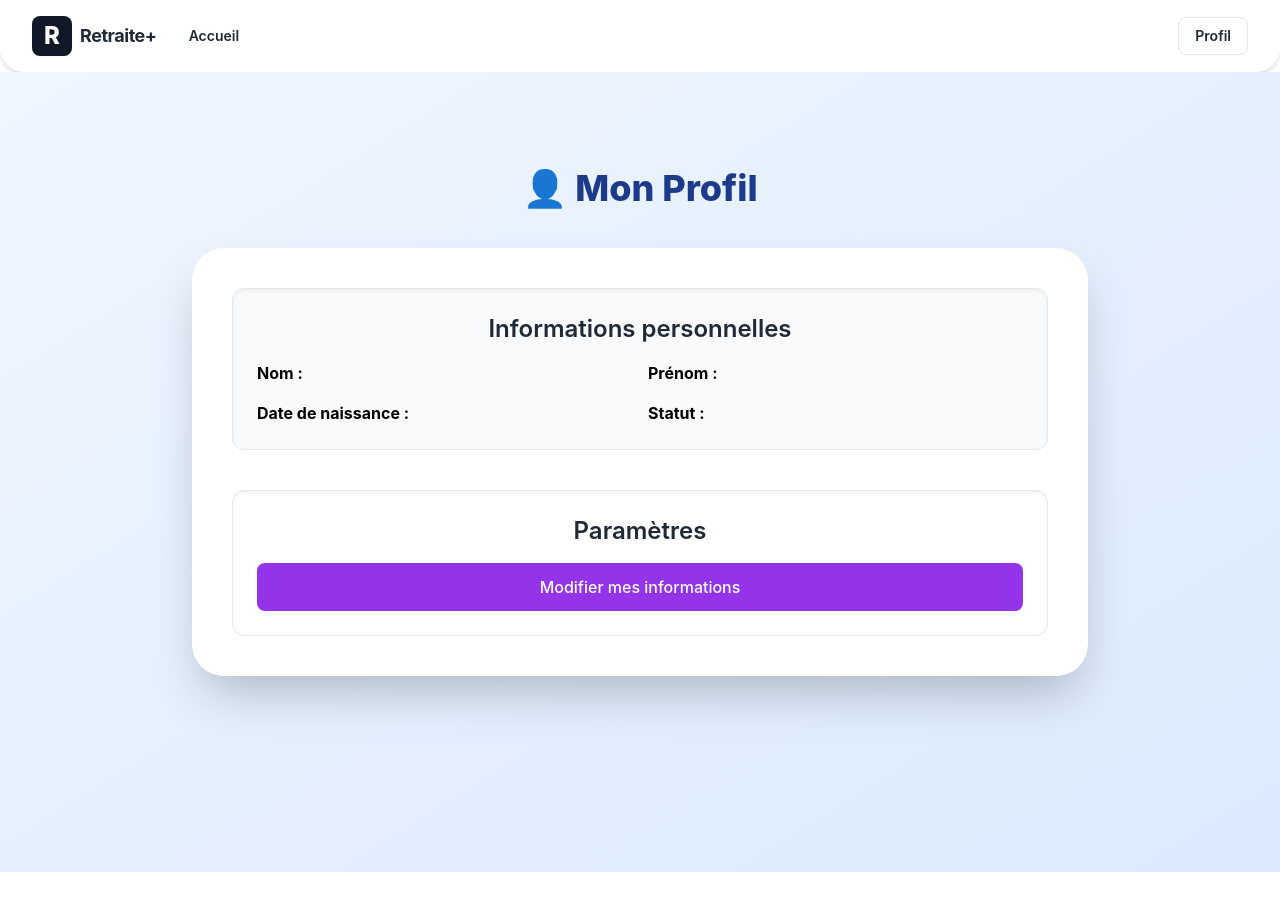
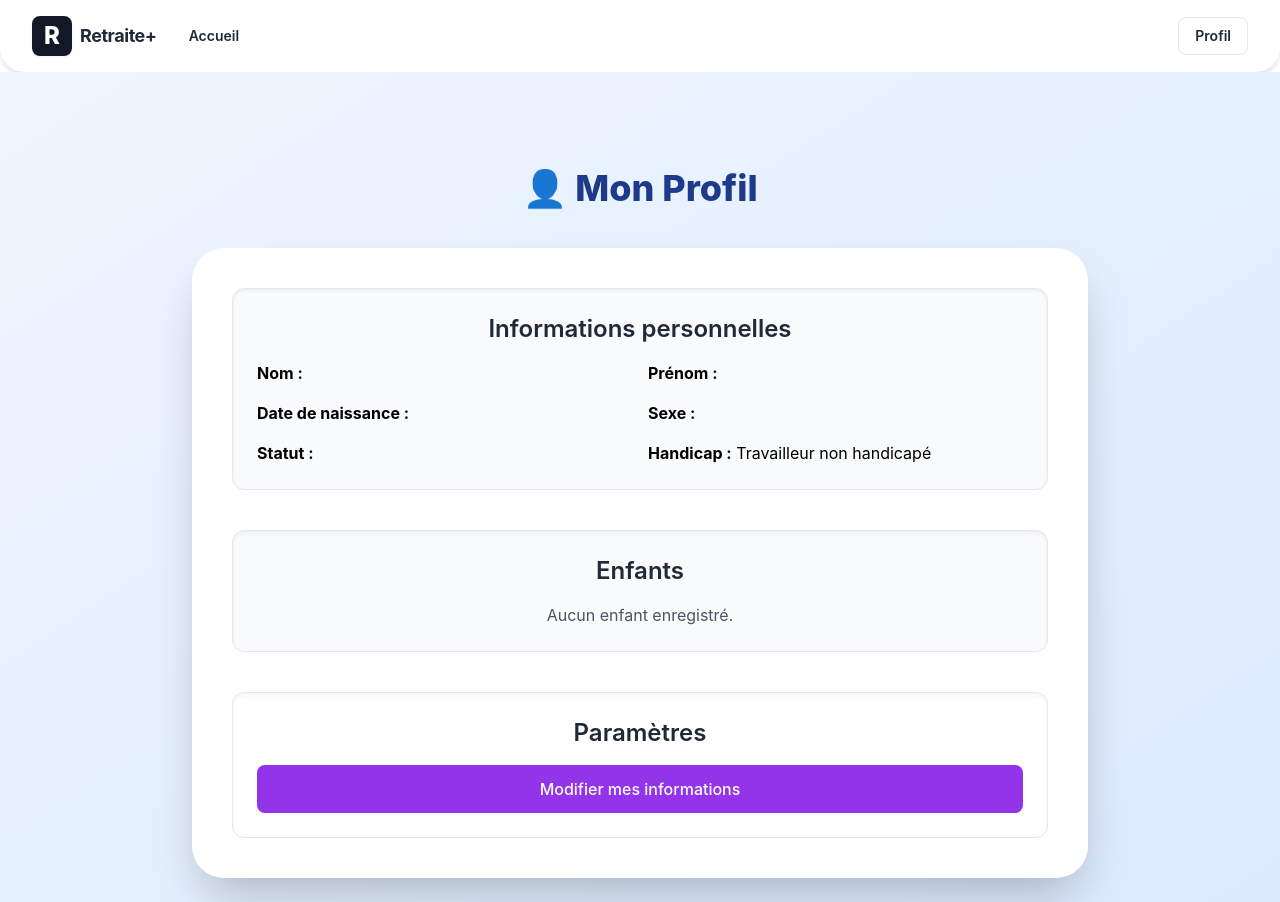
Before and after one commit to EnzoVr77/ProjetRetraite, a React (Vite) app: page /profil in a window 1280 px wide. Before the commit the page ends 872 px from the top, so only its background shows below. Built offline with nearby package versions, Linux system fonts and the light colour scheme.

Commit message:
Ajout Enfants Profil

```diff
--- a/src/components/Profil.tsx
+++ b/src/components/Profil.tsx
@@ -1,12 +1,22 @@
 import { useState, useEffect } from "react";
 import { useNavigate } from "react-router-dom";
+
+interface Enfant {
+    prenom: string;
+    nom: string;
+    dateNaissance: string;
+    adopte: boolean;
+    ageAdoption?: number;
+}
 
 interface User {
     nom?: string;
     prenom?: string;
     dateNaissance?: string;
+    sexe?: string;
+    handicape?: boolean;
+    enfants?: Enfant[];
     statut?: string;
-    handicape?: boolean;
 }
 
 export default function Profil() {
@@ -21,8 +31,10 @@ export default function Profil() {
                 nom: parsed.nom || "",
                 prenom: parsed.prenom || "",
                 dateNaissance: parsed.dateNaissance || "",
-                statut: "Retraité", // par défaut si tu veux
+                sexe: parsed.sexe || "",
                 handicape: parsed.handicape || false,
+                enfants: parsed.enfants || [],
+                statut: "Retraité",
             });
         }
     }, []);
@@ -42,12 +54,38 @@ export default function Profil() {
                         <p><strong>Nom :</strong> {user.nom}</p>
                         <p><strong>Prénom :</strong> {user.prenom}</p>
                         <p><strong>Date de naissance :</strong> {user.dateNaissance}</p>
+                        <p><strong>Sexe :</strong> {user.sexe}</p>
                         <p><strong>Statut :</strong> {user.statut}</p>
-                        {user.handicape && <p><strong>Handicap :</strong> Travailleur handicapé ✅</p>}
+                        <p>
+                            <strong>Handicap :</strong> {user.handicape ? "Travailleur handicapé" : "Travailleur non handicapé"}
+                        </p>
                     </div>
                 </section>
 
-                {/* Paramètres / actions */}
+                {/* Enfants */}
+                <section className="bg-gray-50 border border-gray-200 rounded-xl p-6 shadow-inner space-y-4">
+                    <h2 className="text-2xl font-semibold text-gray-800 text-center">Enfants</h2>
+                    {user.enfants && user.enfants.length > 0 ? (
+                        <ul className="space-y-3">
+                            {user.enfants.map((e, i) => (
+                                <li key={i} className="bg-white p-4 rounded-xl shadow flex justify-between items-center">
+                                    <div>
+                                        <p><strong>Nom :</strong> {e.nom}</p>
+                                        <p><strong>Prénom :</strong> {e.prenom}</p>
+                                        <p><strong>Date de naissance :</strong> {e.dateNaissance}</p>
+                                        {e.adopte && e.ageAdoption && (
+                                            <p><strong>Adopté(e) à :</strong> {e.ageAdoption} ans</p>
+                                        )}
+                                    </div>
+                                </li>
+                            ))}
+                        </ul>
+                    ) : (
+                        <p className="text-center text-gray-600">Aucun enfant enregistré.</p>
+                    )}
+                </section>
+
+                {/* Actions */}
                 <section className="bg-white border border-gray-200 rounded-xl p-6 shadow-inner space-y-4">
                     <h2 className="text-2xl font-semibold text-gray-800 text-center">Paramètres</h2>
                     <button
```
